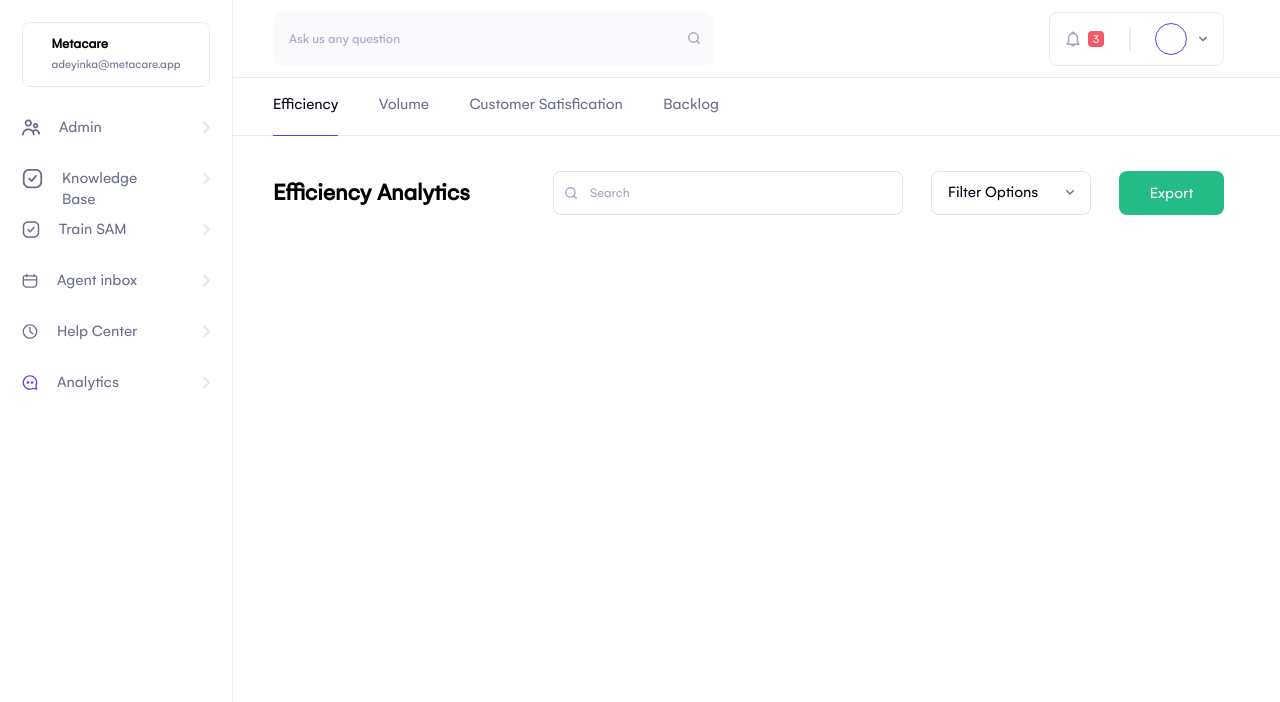
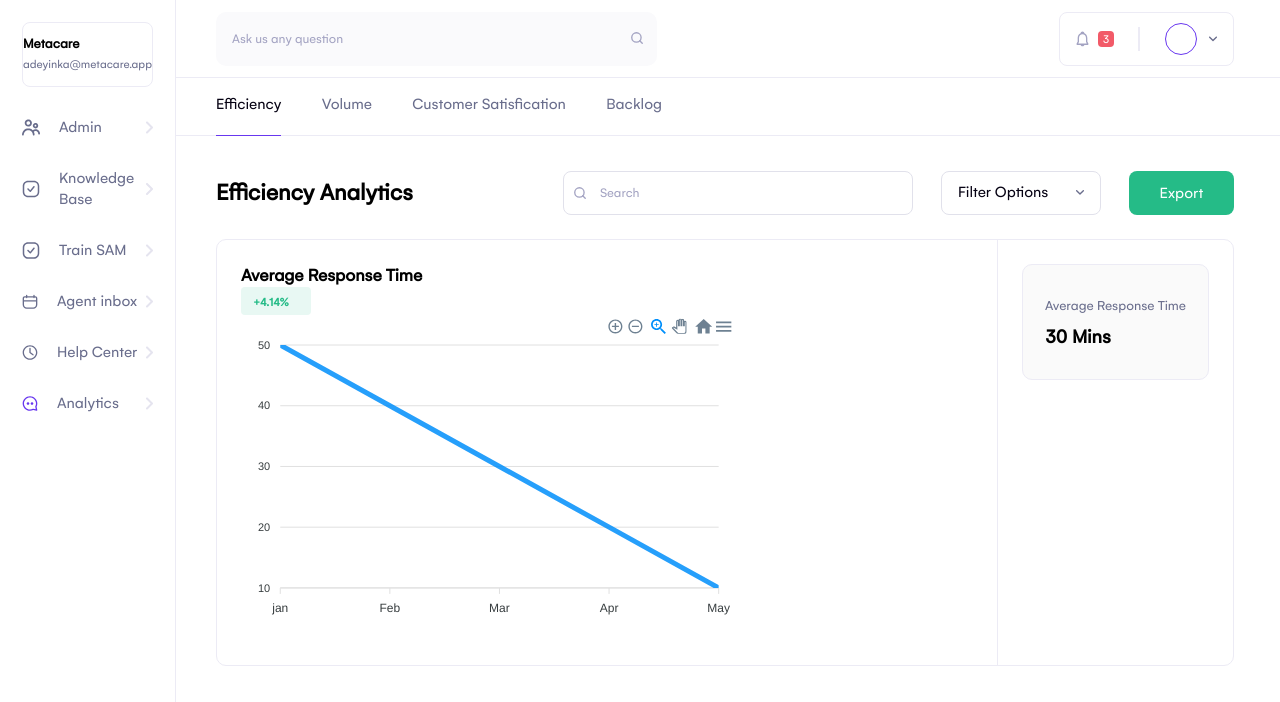
Before and after one commit to 5iveemmy/Efficiency, a React (Create React App) app: page / in a window 1280 px wide. Shown: the top 702 px of the page. Built offline with nearby package versions, Linux system fonts and the light colour scheme.

Commit message:
create chart top

```diff
--- /dev/null
+++ b/src/components/PlatChart.js
@@ -0,0 +1,142 @@
+import React, { Component } from "react";
+import Chart from "react-apexcharts";
+import styled from "styled-components";
+
+const ForChart = styled.div`
+  margin-top: 24px;
+  border: 1px solid #ecebf5;
+  box-sizing: border-box;
+  border-radius: 10px;
+  width: 1018px;
+`;
+
+const ChartWrap = styled.div`
+  /* width: 20px; */
+`;
+
+const ForChartWrap = styled.div`
+  display: flex;
+`;
+
+const ChartArea = styled.div`
+  border-right: 1px solid #ecebf5;
+  padding: 24px;
+  width: 847px;
+`;
+
+const TheTime = styled.div`
+  padding: 24px;
+`;
+
+const ForTime = styled.div`
+  background: #fafafa;
+  border: 1px solid #ecebf5;
+  box-sizing: border-box;
+  border-radius: 10px;
+  width: 187px;
+  height: 116px;
+  display: flex;
+  justify-content: center;
+  align-items: center;
+`;
+
+const ForTimeWrap = styled.div``;
+
+const Resp = styled.span`
+  font-size: 14px;
+  color: #696d8c;
+`;
+
+const Mins = styled.p`
+  font-size: 20px;
+  font-weight: 600;
+  padding-top: 8px;
+`;
+
+const ChartTop = styled.div``;
+
+const ChartTopLeft = styled.div``;
+
+const Avrt = styled.p`
+  font-size: 18px;
+  font-weight: 600;
+`;
+
+const AvGreen = styled.div`
+  width: 70px;
+  height: 28px;
+  border-radius: 4px;
+  background: rgba(37, 187, 135, 0.1);
+`;
+
+const AvGreenWrap = styled.div`
+  padding: 4px 12px;
+`;
+
+const GreenText = styled.span`
+  color: #25bb87;
+  font-size: 12px;
+  font-weight: 600;
+`;
+
+const ChartTopRight = styled.div``;
+
+class PlatChart extends Component {
+  constructor(props) {
+    super(props);
+
+    this.state = {
+      options: {
+        xaxis: {
+          categories: ["jan", "Feb", "Mar", "Apr", "May", "Jun", "Jul", "Aug"],
+        },
+      },
+      series: [
+        {
+          name: "series-1",
+          data: [50, 40, 30, 20, 10],
+        },
+      ],
+    };
+  }
+
+  render() {
+    return (
+      <ForChart>
+        <ForChartWrap>
+          <ChartArea>
+            <ChartTop>
+              <ChartTopLeft>
+                <Avrt>Average Response Time</Avrt>
+                <AvGreen>
+                  <AvGreenWrap>
+                    <GreenText>+4.14%</GreenText>
+                  </AvGreenWrap>
+                </AvGreen>
+              </ChartTopLeft>
+              <ChartTopRight></ChartTopRight>
+            </ChartTop>
+            <ChartWrap>
+              <Chart
+                options={this.state.options}
+                series={this.state.series}
+                type="line"
+                width="500"
+              />
+            </ChartWrap>
+          </ChartArea>
+          <TheTime>
+            <ForTime>
+              <ForTimeWrap>
+                <Resp>Average Response Time</Resp>
+                <Mins>30 Mins</Mins>
+              </ForTimeWrap>
+            </ForTime>
+          </TheTime>
+        </ForChartWrap>
+      </ForChart>
+    );
+  }
+}
+
+export default PlatChart;
--- a/src/components/Platform.js
+++ b/src/components/Platform.js
@@ -3,6 +3,7 @@ import styled from "styled-components";
 import Index from "./Header";
 import search from "../assets/search.svg";
 import arrowDown from "../assets/arrowDown.svg";
+import PlatChart from "./PlatChart";
 
 const Plat = styled.div`
   width: 1178px;
@@ -128,6 +129,7 @@ const Platform = () => {
               </EffRight>
             </PlatTopWrap>
           </PlatTop>
+          <PlatChart />
         </PlatWrap>
       </Plat>
     </>
--- a/src/components/SideBar/SideBar.js
+++ b/src/components/SideBar/SideBar.js
@@ -72,7 +72,7 @@ const SideBar = () => {
           <ItemsWrap>
             {SideBarData.map((val, key) => {
               return (
-                <Item key={val}>
+                <Item key={key}>
                   <ItemLeft>
                     <ItemIcon src={val.icon} alt=""></ItemIcon>
                     <ItemText>{val.title}</ItemText>
```
